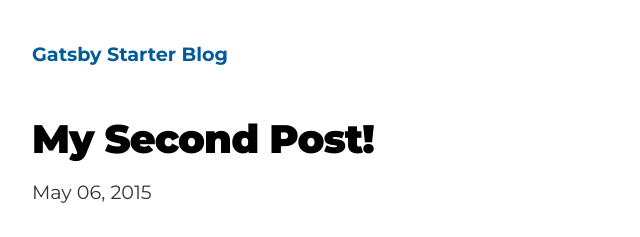
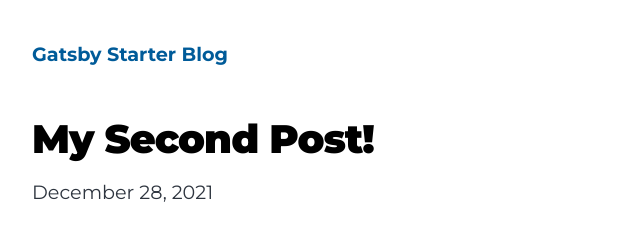
Before and after one commit to technologydata/myblog, a Gatsby site: page /my-second-post/ in a window 1280 px wide. Shown: the top 237 px of the page, 292-932 px from the left. Built offline with nearby package versions, Linux system fonts and the light colour scheme; Gatsby itself is replaced by a stand-in of ours.

Commit message:
Update index.md

```diff
--- a/content/blog/my-second-post/index.md
+++ b/content/blog/my-second-post/index.md
@@ -1,6 +1,6 @@
 ---
 title: My Second Post!
-date: "2015-05-06T23:46:37.121Z"
+date: "2021-12-28T23:46:37.121Z"
 ---
 
 Wow! I love blogging so much already.
```
